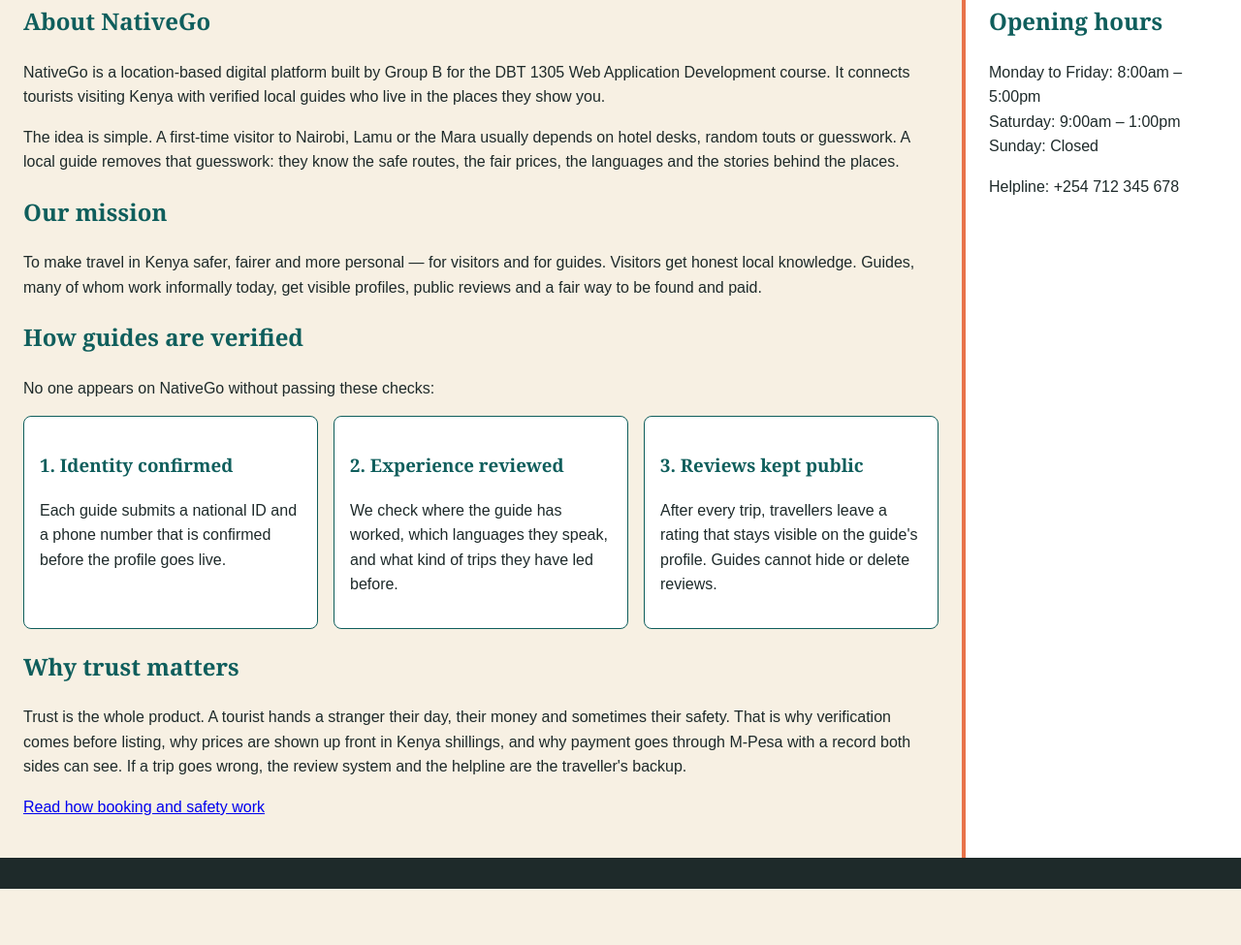
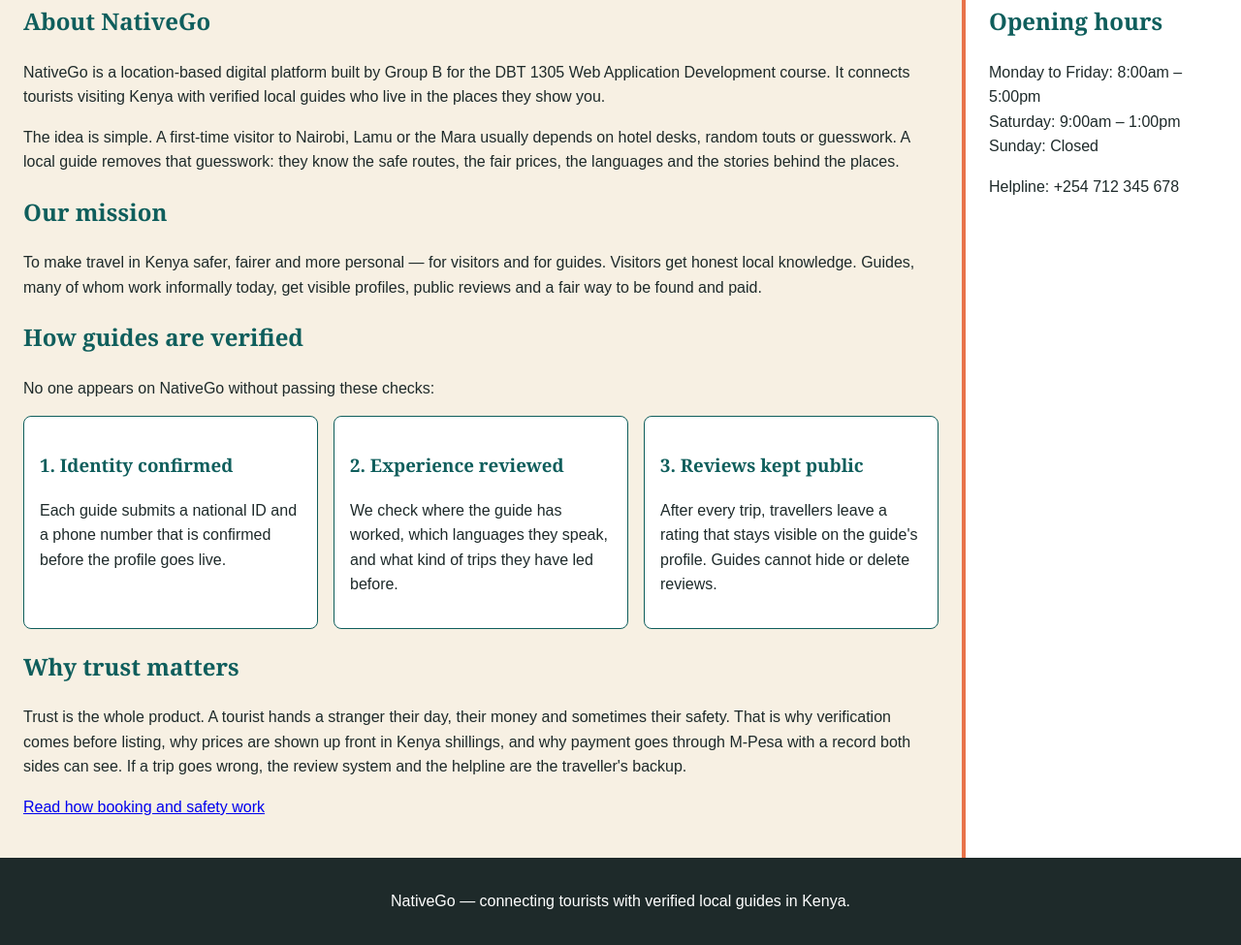
Before and after one commit to agreygorwa-sketch/nativego-website, a plain HTML site: page about.html in a window 1280 px wide. Shown: the part 239-1214 px from the top of the page at 97% size. Before the commit the page ends 1156 px from the top, so only its background shows below. Drawn offline with Linux system fonts and the light colour scheme.

Commit message:
Add a plain tagline to the site footer on every page

```diff
--- a/about.html
+++ b/about.html
@@ -94,6 +94,7 @@
 
   <!-- footer: same on every page. -->
   <footer>
+    <p>NativeGo — connecting tourists with verified local guides in Kenya.</p>
   </footer>
 </body>
 </html>
```
Also changed, not shown: contact.html (+1 -0 lines), experiences.html (+1 -0 lines), guides.html (+1 -0 lines), how-it-works.html (+1 -0 lines), index.html (+1 -0 lines), request.html (+1 -0 lines).
